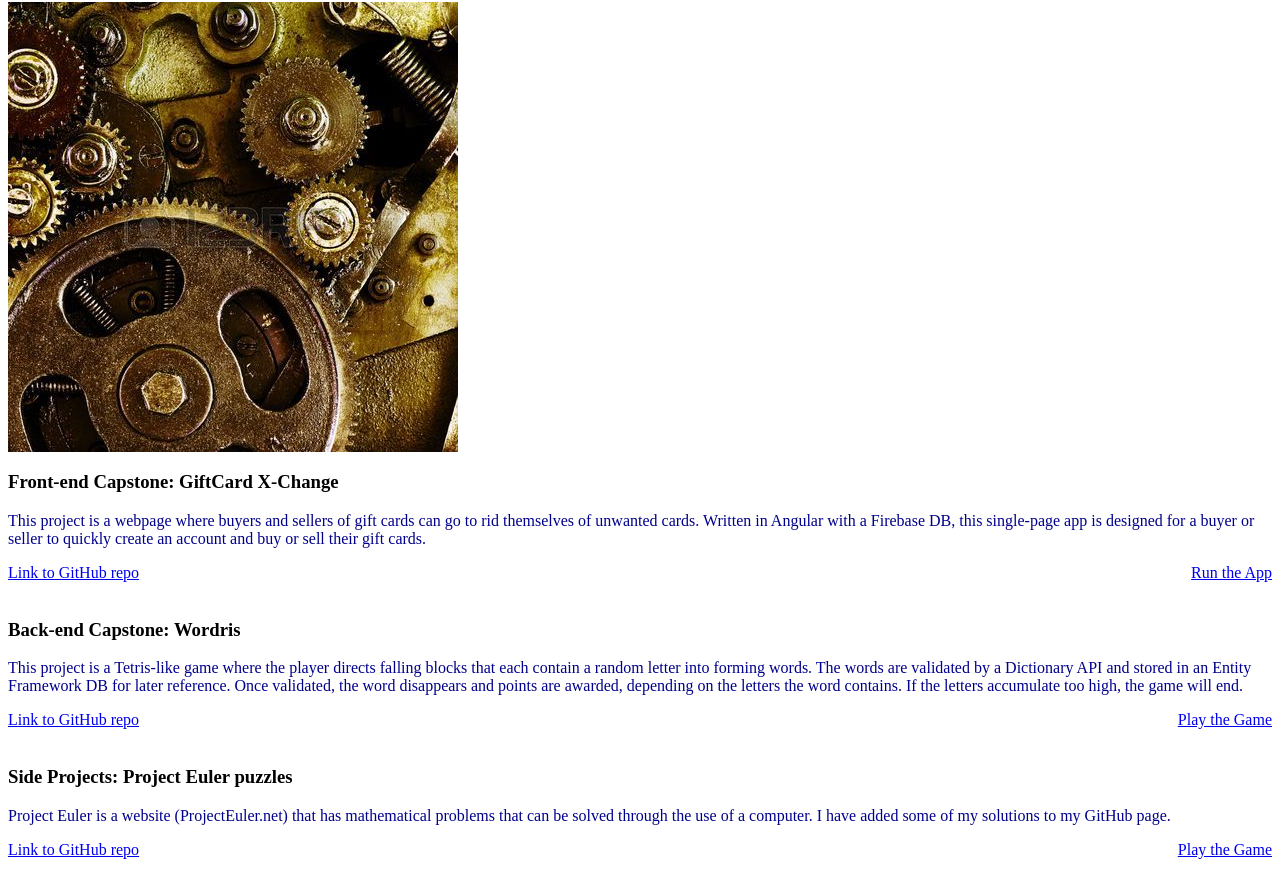
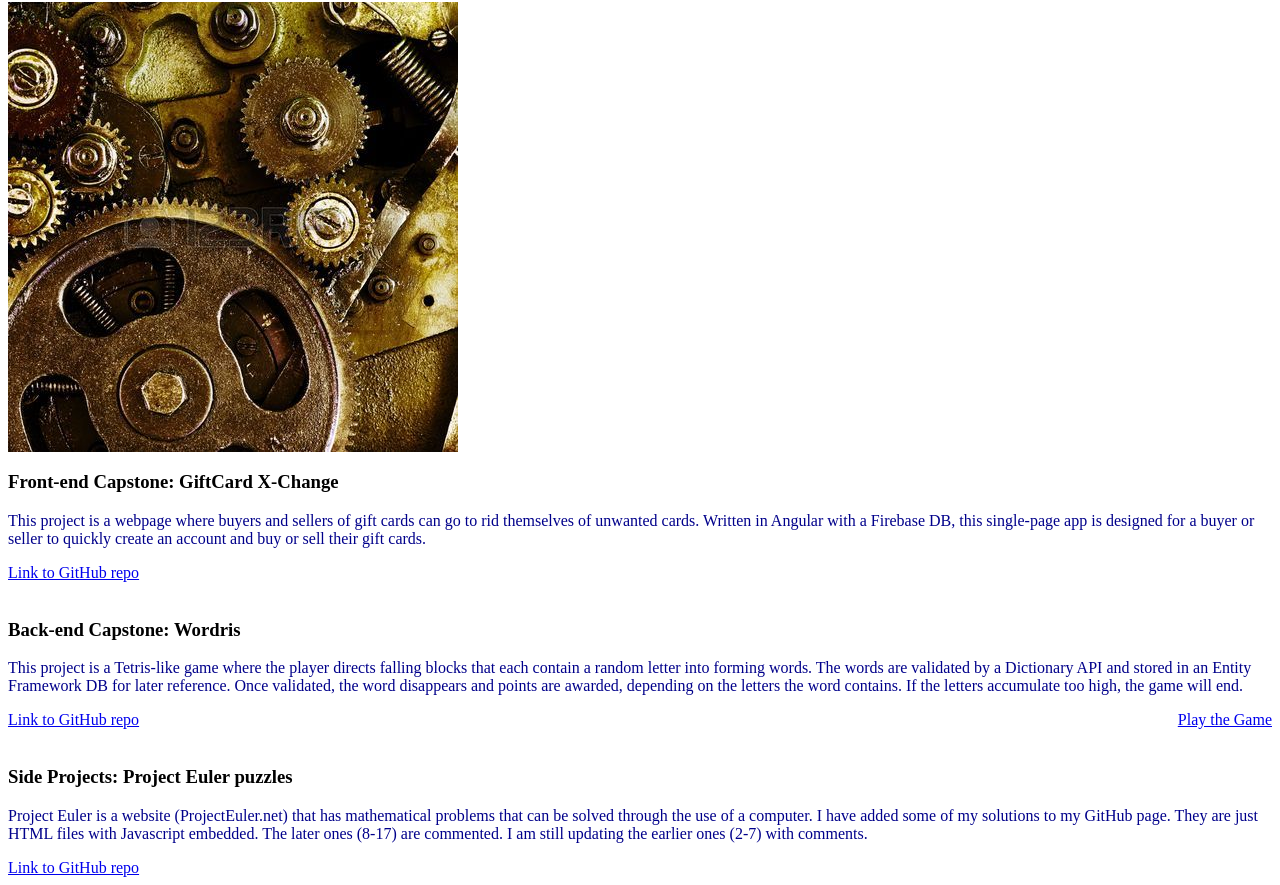
Before and after one commit to scottpschaffer/homepage, a plain HTML site: page projects.html in a window 1280 px wide. Shown: the part 66-951 px from the top of the page. Drawn offline with Linux system fonts and the light colour scheme.

Commit message:
Made changes to projects page to update links

```diff
--- a/projects.html
+++ b/projects.html
@@ -18,7 +18,6 @@
             gift cards.
         </p>
         <a href="https://github.com/scottpschaffer/capstone1-giftcardexchange" target="_blank">Link to GitHub repo</a>
-        <a href="./capstone1/index.html" target="_blank" class="righty">Run the App</a>
     </div>
     <div>
         <br>
@@ -38,9 +37,11 @@
         <h3>Side Projects: Project Euler puzzles</h3>
         <p>Project Euler is a website (ProjectEuler.net) that has mathematical problems that can be
            solved through the use of a computer. I have added some of my solutions to my GitHub page.
+           They are just HTML files with Javascript embedded. The later ones (8-17) are commented. I
+           am still updating the earlier ones (2-7) with comments.
         </p>
-        <a href="https://github.com/scottpschaffer/Wordris1" target="_blank">Link to GitHub repo</a>
-        <a href="http://wordris120170104051554.azurewebsites.net/" target="_blank" class="righty">Play the Game</a>
+        <a href="https://github.com/scottpschaffer/ProjectEuler" target="_blank">Link to GitHub repo</a>
+
     </div>
 </body>
 </html>
```
